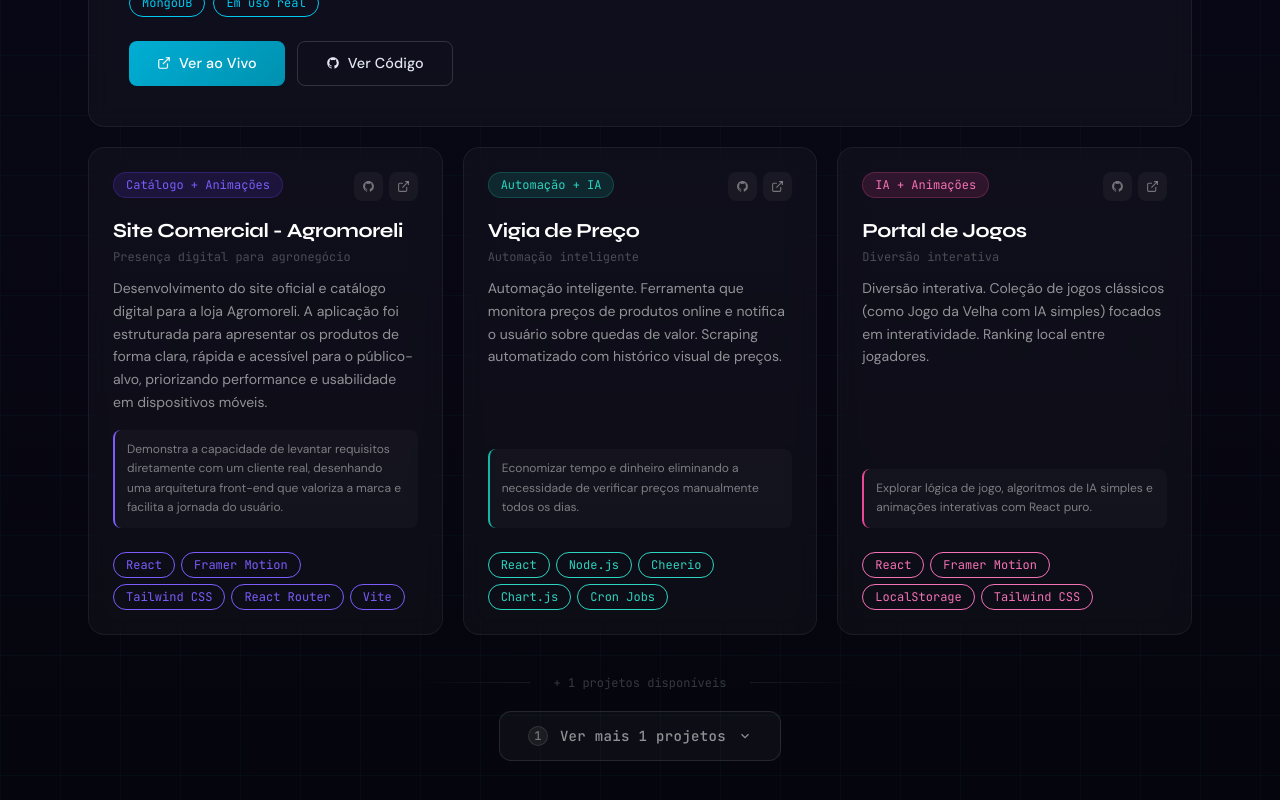
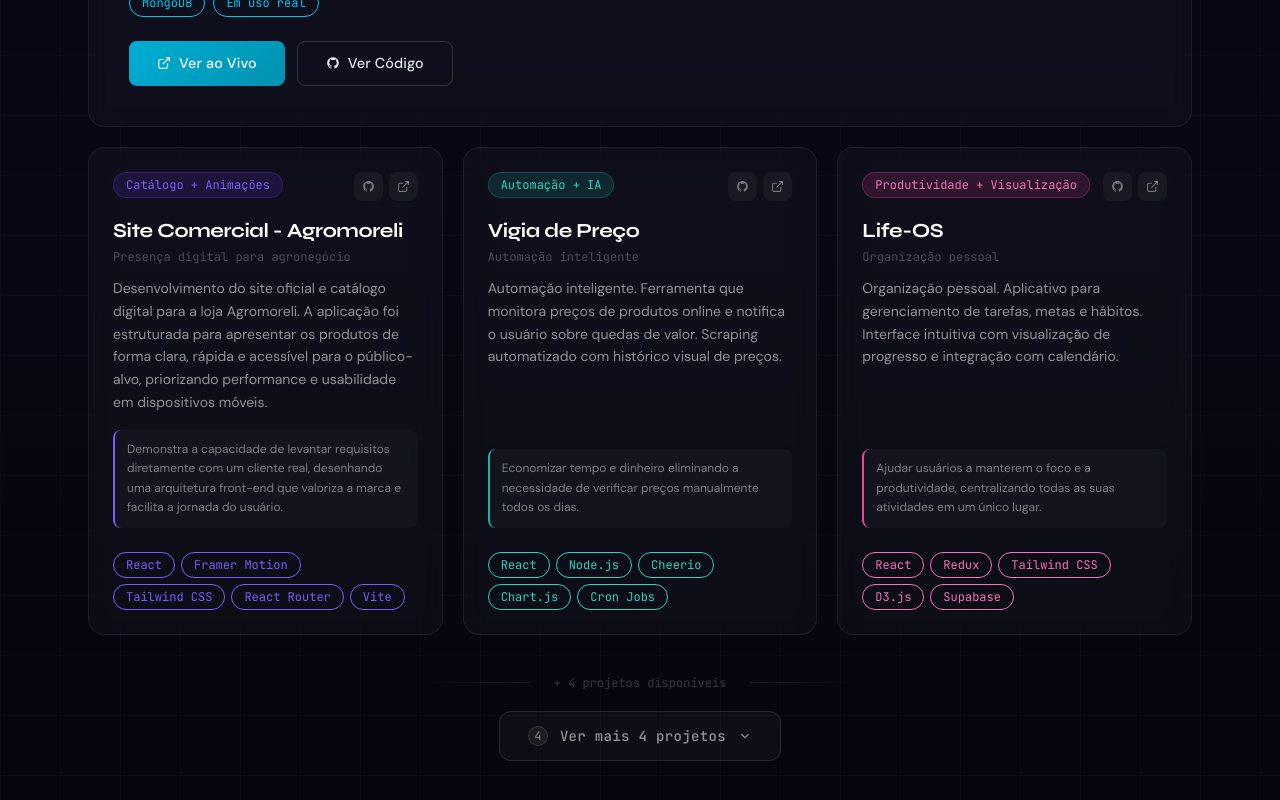
Before and after one commit to ferreira-guhh/portfolio, a React (Vite) app: page / in a window 1280 px wide. Shown: the part 2525-3325 px from the top of the page. Built offline with nearby package versions, Linux system fonts and the light colour scheme.

Commit message:
added new project to portfolio

```diff
--- a/src/data/portfolio.js
+++ b/src/data/portfolio.js
@@ -70,19 +70,19 @@ export const projects = [
   },
   {
     id: 4,
-    title: 'Portal de Jogos',
-    subtitle: 'Diversão interativa',
+    title: 'Life-OS',
+    subtitle: 'Organização pessoal',
     description:
-      'Diversão interativa. Coleção de jogos clássicos (como Jogo da Velha com IA simples) focados em interatividade. Ranking local entre jogadores.',
+      'Organização pessoal. Aplicativo para gerenciamento de tarefas, metas e hábitos. Interface intuitiva com visualização de progresso e integração com calendário.',
     problem:
-      'Explorar lógica de jogo, algoritmos de IA simples e animações interativas com React puro.',
-    tags: ['React', 'Framer Motion', 'LocalStorage', 'Tailwind CSS'],
+      'Ajudar usuários a manterem o foco e a produtividade, centralizando todas as suas atividades em um único lugar.',
+    tags: ['React', 'Redux', 'Tailwind CSS', 'D3.js', 'Supabase'],
     featured: false,
-    liveUrl: 'https://games.seusite.com',
-    repoUrl: 'https://github.com/ferreira-guhh/portal-de-jogos',
-    highlight: 'IA + Animações',
+    liveUrl: 'https://life-os-gamma-three.vercel.app/',
+    repoUrl: 'https://github.com/ferreira-guhh/life-os',
+    highlight: 'Produtividade + Visualização',
     color: 'pink',
-    metrics: ['IA no Jogo da Velha', 'Ranking local', '4 jogos'],
+    metrics: ['Gestão de tarefas', 'Metas e hábitos', 'Visualização de progresso'],
   },
 ]
 
@@ -126,6 +126,47 @@ export const extraProjects = [
     highlight: 'API + OAuth',
     color: 'teal',
   },
+  {
+  id: 6,
+    title: 'game-vault',
+    subtitle: 'Catálogo de jogos',
+    description:
+      'Aplicação que consome a RAWG Games API para exibir um catálogo de jogos. Permite filtrar por gênero, plataforma e popularidade, além de mostrar detalhes de cada jogo.',
+    tags: ['React', 'RAWG API', 'Axios', 'Tailwind CSS'],
+    liveUrl: 'https://www.linkedin.com/posts/gustavo-ferreira-alexandrino_reactjs-frontend-javascript-ugcPost-7405460161336897538-mLbG?utm_source=share&utm_medium=member_desktop&rcm=ACoAAE20EjgB01fVD0O4Y8GBatPAdDWkNi6FPOE',
+    repoUrl: 'https://github.com/ferreira-guhh/game-vault',
+    highlight: 'API + Filtragem',
+    color: 'violet',
+  },
+  {
+    id: 7,
+    title: 'Pyflix',
+    subtitle: 'Catalogo de filmes',
+    description:
+      'Aplicação que consome a API do The Movie Database (TMDb) para exibir um catálogo de filmes. Permite filtrar por gênero, ano e popularidade, além de mostrar detalhes de cada filme.',
+    tags: ['Python', 'Flask', 'TMDb API', 'SQLite'],
+    liveUrl: 'https://www.linkedin.com/posts/gustavo-ferreira-alexandrino_python-react-fullstack-ugcPost-7405724218136539137-AB_i?utm_source=share&utm_medium=member_desktop&rcm=ACoAAE20EjgB01fVD0O4Y8GBatPAdDWkNi6FPOE',
+    repoUrl: 'https://github.com/ferreira-guhh/pyflix',
+    highlight: 'API + Filtragem',
+    color: 'blue',
+  },
+  {
+    id: 8,
+    title: 'Portal de Jogos',
+    subtitle: 'Diversão interativa',
+    description:
+      'Diversão interativa. Coleção de jogos clássicos (como Jogo da Velha com IA simples) focados em interatividade. Ranking local entre jogadores.',
+    problem:
+      'Explorar lógica de jogo, algoritmos de IA simples e animações interativas com React puro.',
+    tags: ['React', 'Framer Motion', 'LocalStorage', 'Tailwind CSS'],
+    featured: false,
+    liveUrl: 'https://games.seusite.com',
+    repoUrl: 'https://github.com/ferreira-guhh/portal-de-jogos',
+    highlight: 'IA + Animações',
+    color: 'pink',
+    metrics: ['IA no Jogo da Velha', 'Ranking local', '4 jogos'],
+  },
+
 ]
 
 export const dashboardStats = [
```
